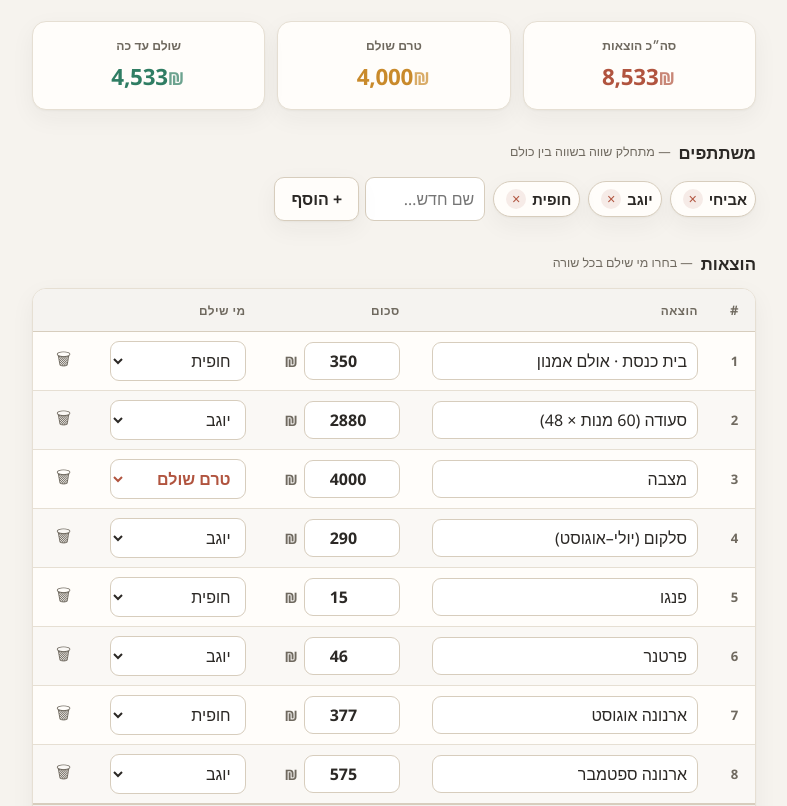
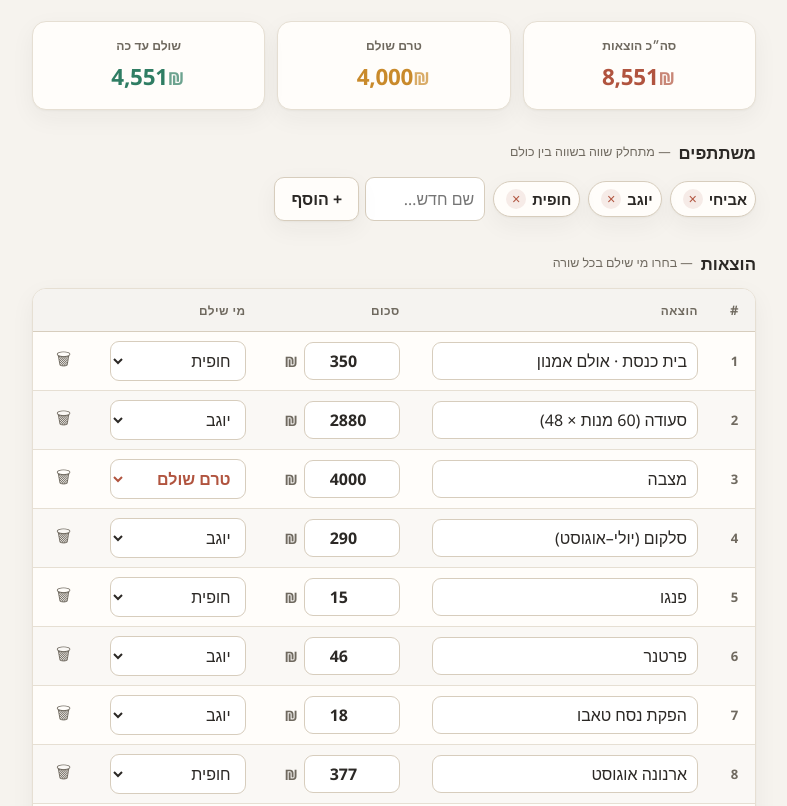
Before and after one commit to Yogevkidar1985/sheva-hesbonot, a plain HTML site: page index.html in a window 1280 px wide. Shown: the part 146-952 px from the top of the page, without its empty margins (246-1033 px from the left). Drawn offline with Linux system fonts and the light colour scheme.

Commit message:
Add Tabu extract (18, paid by יוגב)
Co-Authored-By: Claude Opus 4.8 <noreply@anthropic.com>
Claude-Session: https://claude.ai/code/session_015vRu5bVQ18wmrBy97sr5Yb

```diff
--- a/index.html
+++ b/index.html
@@ -200,7 +200,7 @@
 <script>
 (function(){
   "use strict";
-  var KEY = "sheva-splitter-v8";
+  var KEY = "sheva-splitter-v9";
   var DEFAULT = {
     people: ["אביחי","יוגב","חופית"],
     expenses: [
@@ -210,6 +210,7 @@
       { desc:"סלקום (יולי–אוגוסט)", amount:290, payer:"יוגב" },
       { desc:"פנגו", amount:15, payer:"חופית" },
       { desc:"פרטנר", amount:46, payer:"יוגב" },
+      { desc:"הפקת נסח טאבו", amount:18, payer:"יוגב" },
       { desc:"ארנונה אוגוסט", amount:377, payer:"חופית" },
       { desc:"ארנונה ספטמבר", amount:575, payer:"יוגב" }
     ]
```
Also changed, not shown: shevaexpensesplitter.html (+2 -1 lines).
